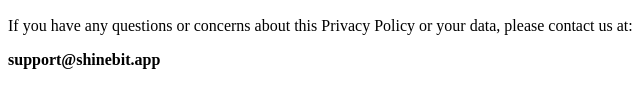
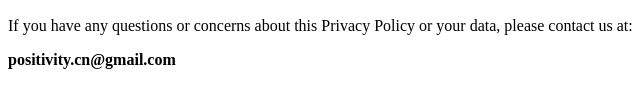
Before and after one commit to lvxian/shinebit-privacy-policy-andorid, a plain HTML site: page index.html in a window 1280 px wide. Shown: the part 693-797 px from the top of the page, 0-640 px from the left. Drawn offline with Linux system fonts and the light colour scheme.

Commit message:
Update index.html

```diff
--- a/index.html
+++ b/index.html
@@ -29,6 +29,6 @@
 
     <h2>7. Contact Us</h2>
     <p>If you have any questions or concerns about this Privacy Policy or your data, please contact us at:</p>
-    <p><strong>support@shinebit.app</strong></p>
+    <p><strong>positivity.cn@gmail.com</strong></p>
 </body>
 </html>
```
